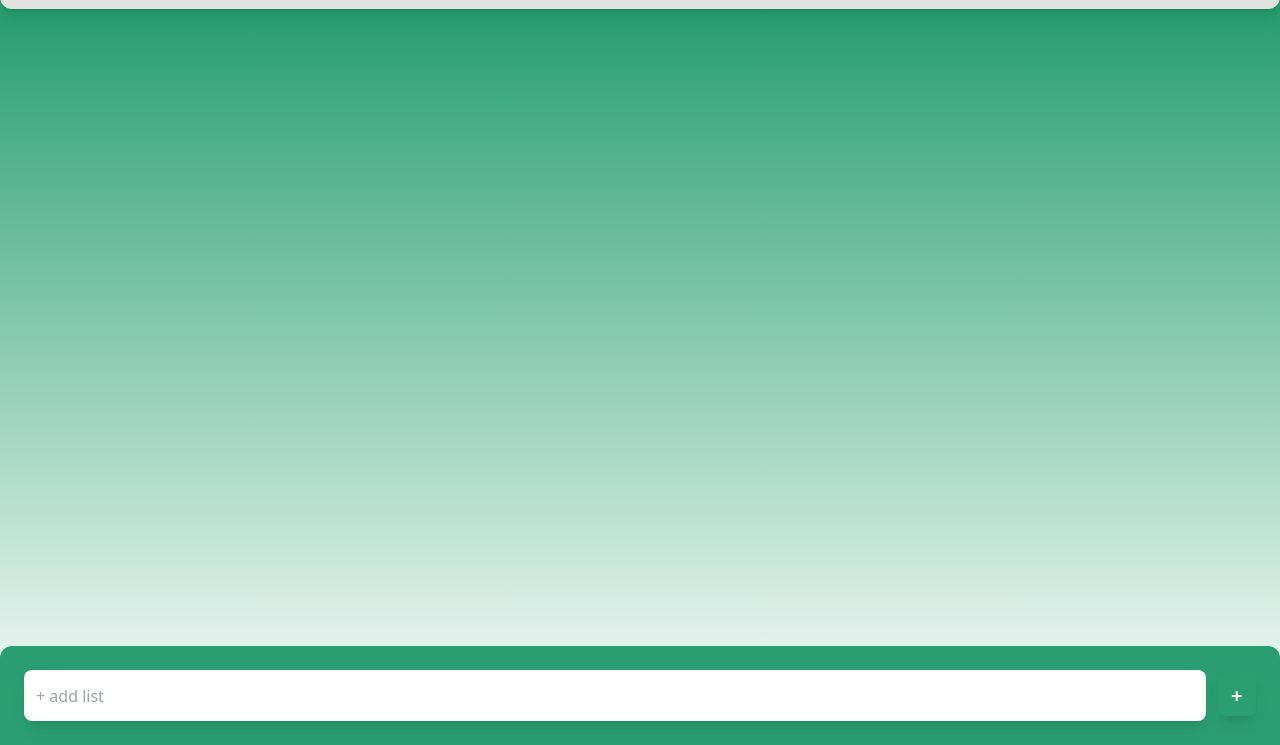
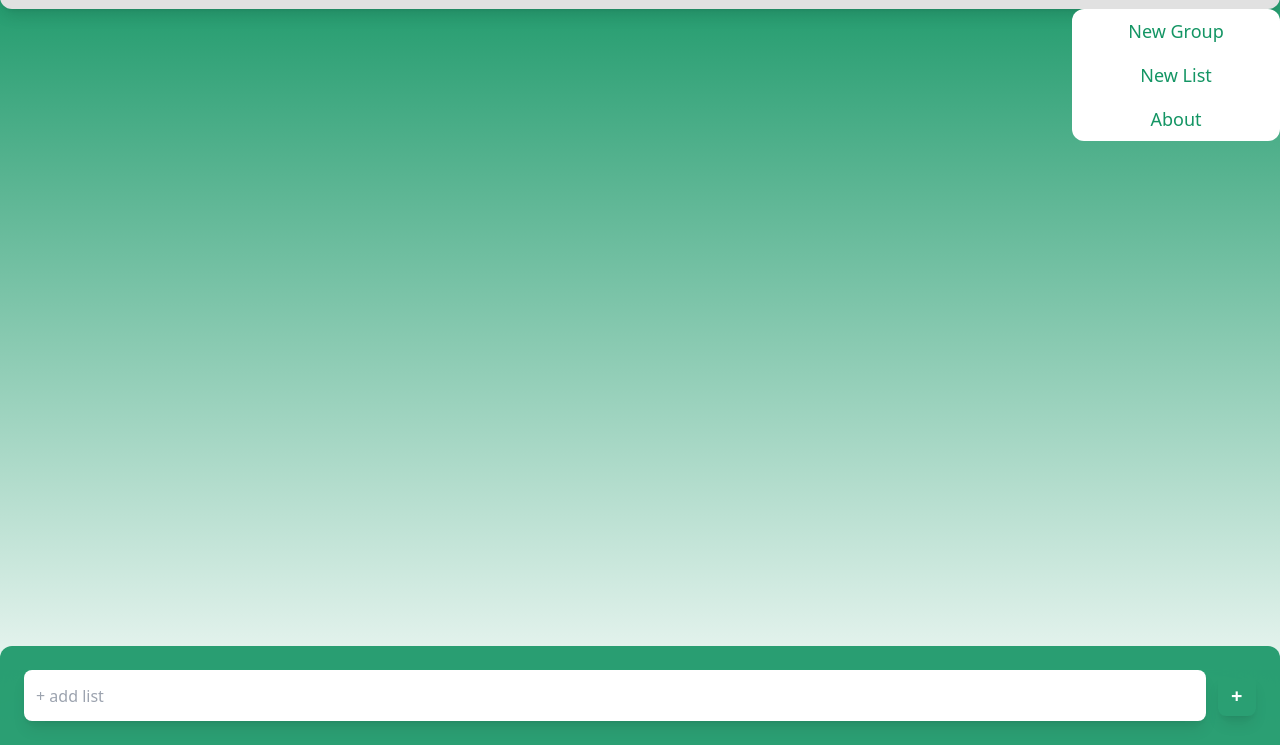
Before and after one commit to SigitAjiPB/Todo3, a website: page public/todo3.html in a window 1280 px wide. Both pictures are taken after a click on the button 1236 px from the left and 32 px from the top of the page. Shown: the part 55-800 px from the top of the page. Drawn offline with Linux system fonts and the light colour scheme.

Commit message:
Selesai menambahkan fitur navbar, Next fitur check

```diff
--- a/public/script.js
+++ b/public/script.js
@@ -2,6 +2,8 @@ const formInput = document.getElementById('formInput');
 const listInput = document.getElementById('listInput');
 const addBtn = document.getElementById('addBtn');
 const listContainer = document.querySelector('.listContainer');
+const navBtn = document.getElementById('navBtn');
+const sidebarContainer = document.getElementById('sidebarContainer');
 
 formInput.addEventListener('submit', function(e) {
     e.preventDefault();
@@ -17,6 +19,17 @@ addBtn.addEventListener('click', function(e) {
 
     }
 });
+
+navBtn.addEventListener("click", () => {
+    sidebarContainer.classList.toggle("invisible");
+
+});
+
+
+
+
+
+
 
 addNewList = () => {
     let listWrapper = document.createElement('div');
--- a/public/todo3.html
+++ b/public/todo3.html
@@ -7,7 +7,7 @@
     <link rel="stylesheet" href="./css/style.css">
     <title>Document</title>
 </head>
-<body class="h-screen bg-gradient-to-b from-[#149564] to-[#ffffff]">
+<body class="h-screen bg-gradient-to-b from-[#149564] to-[#ffffff] relative">
 
     <section class="container flex flex-col max-w-full h-full">
         <section id="nav">
@@ -16,11 +16,28 @@
                     <li class=" text-2xl">
                         <p class="text-[#149564] font-bold">TODO 3.0</p>
                     </li>
-                    <button type="button">
-                        <svg class="h-10 w-10" xmlns="http://www.w3.org/2000/svg" width="48" height="48" fill="#149564" viewBox="0 0 256 256"><path d="M224,120v16a8,8,0,0,1-8,8H40a8,8,0,0,1-8-8V120a8,8,0,0,1,8-8H216A8,8,0,0,1,224,120Zm-8,56H40a8,8,0,0,0-8,8v16a8,8,0,0,0,8,8H216a8,8,0,0,0,8-8V184A8,8,0,0,0,216,176Zm0-128H40a8,8,0,0,0-8,8V72a8,8,0,0,0,8,8H216a8,8,0,0,0,8-8V56A8,8,0,0,0,216,48Z"></path></svg>
+                    <button id="navBtn" type="button" class="rounded-lg hover:bg-[#149564] group">
+                        <svg class="h-10 w-10 hover:fill-[#ffff]" xmlns="http://www.w3.org/2000/svg" width="48" height="48" fill="#149564" viewBox="0 0 256 256"><path d="M224,120v16a8,8,0,0,1-8,8H40a8,8,0,0,1-8-8V120a8,8,0,0,1,8-8H216A8,8,0,0,1,224,120Zm-8,56H40a8,8,0,0,0-8,8v16a8,8,0,0,0,8,8H216a8,8,0,0,0,8-8V184A8,8,0,0,0,216,176Zm0-128H40a8,8,0,0,0-8,8V72a8,8,0,0,0,8,8H216a8,8,0,0,0,8-8V56A8,8,0,0,0,216,48Z"></path></svg>
                     </button>
                 </ul>
             </nav>
+        </section>
+
+        <section id="sidebarContainer" class="absolute right-0 top-16 w-52 overflow-hidden bg-white backdrop-blur-lg rounded-xl z-10 invisible">
+            <div id="sidebarWrapper">
+                <ul class="max-h-max flex flex-col items-center text-lg">
+                    <li class=" w-full flex justify-center py-2 hover:bg-[#149564] group">
+                        <a href="#" class="text-[#149564] group-hover:text-white">New Group</a>
+                    </li>
+                    <li class="w-full flex justify-center py-2 hover:bg-[#149564] group">
+                        <a href="#" class="text-[#149564] group-hover:text-white">New List</a>
+                    </li>
+                    <li class="w-full flex justify-center py-2 hover:bg-[#149564] group">
+                        <a href="#" class="text-[#149564] group-hover:text-white">About</a>
+                    </li>
+                </ul>
+
+            </div>
         </section>
 
         <section class="listContainer h-full w-full px-4 py-3 overflow-y-scroll scrollbar scrollbar-thumb-transparent scrollbar-none">
```
Also changed, not shown: public/css/style.css.
